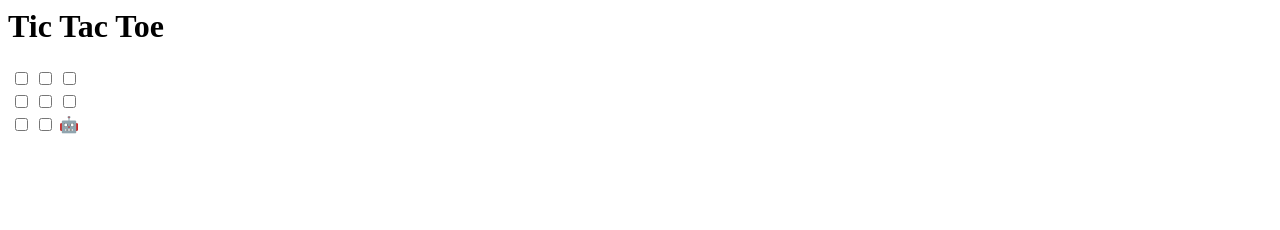
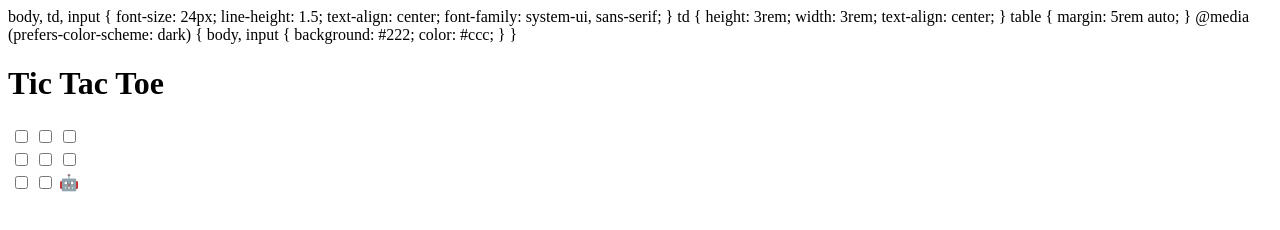
Before and after one commit to davian2708/skills-review-pull-requests, a plain HTML site: page index.html in a window 1280 px wide. Drawn offline with Linux system fonts and the light colour scheme.

Commit message:
Update index.html

```diff
--- a/index.html
+++ b/index.html
@@ -1,7 +1,7 @@
 <title>Tic Tac Toe</title>
 <meta charset="UTF-8" />
 
-<styl
+
   body,
   td,
   input {
```
